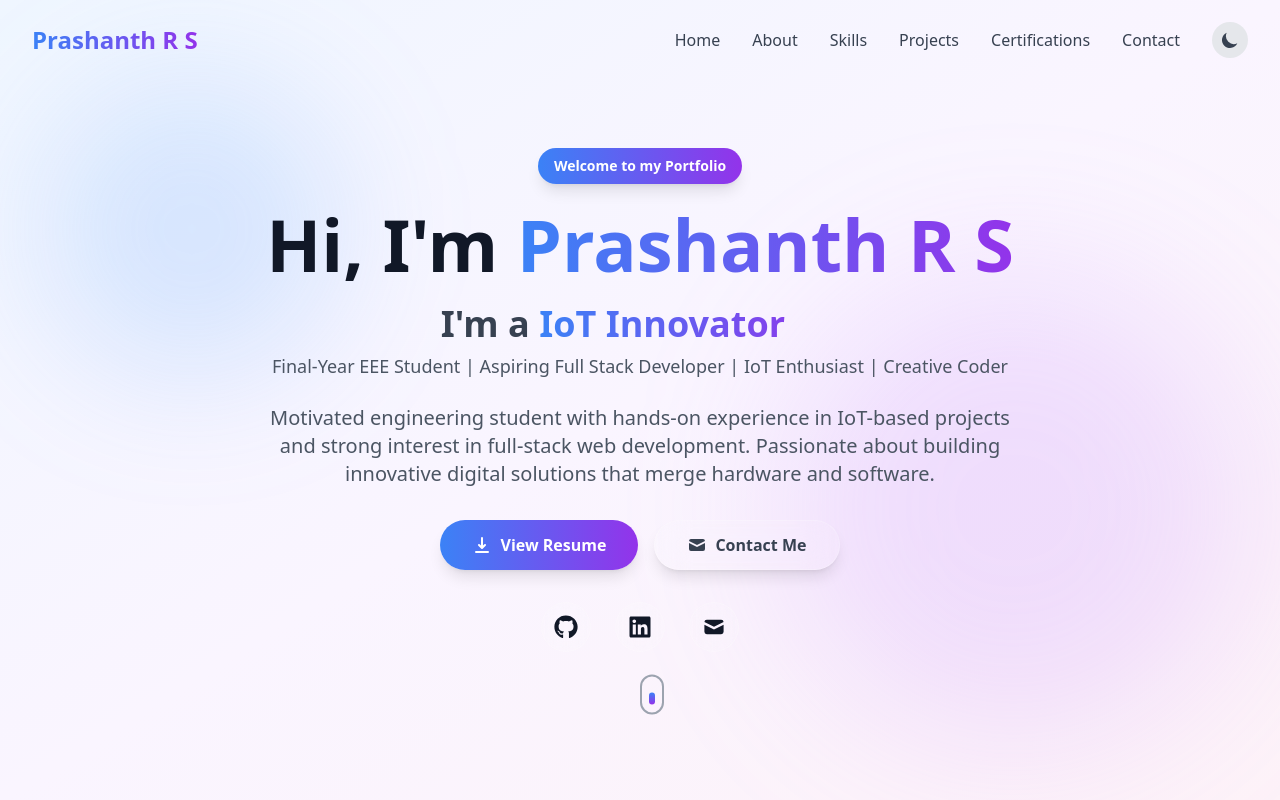
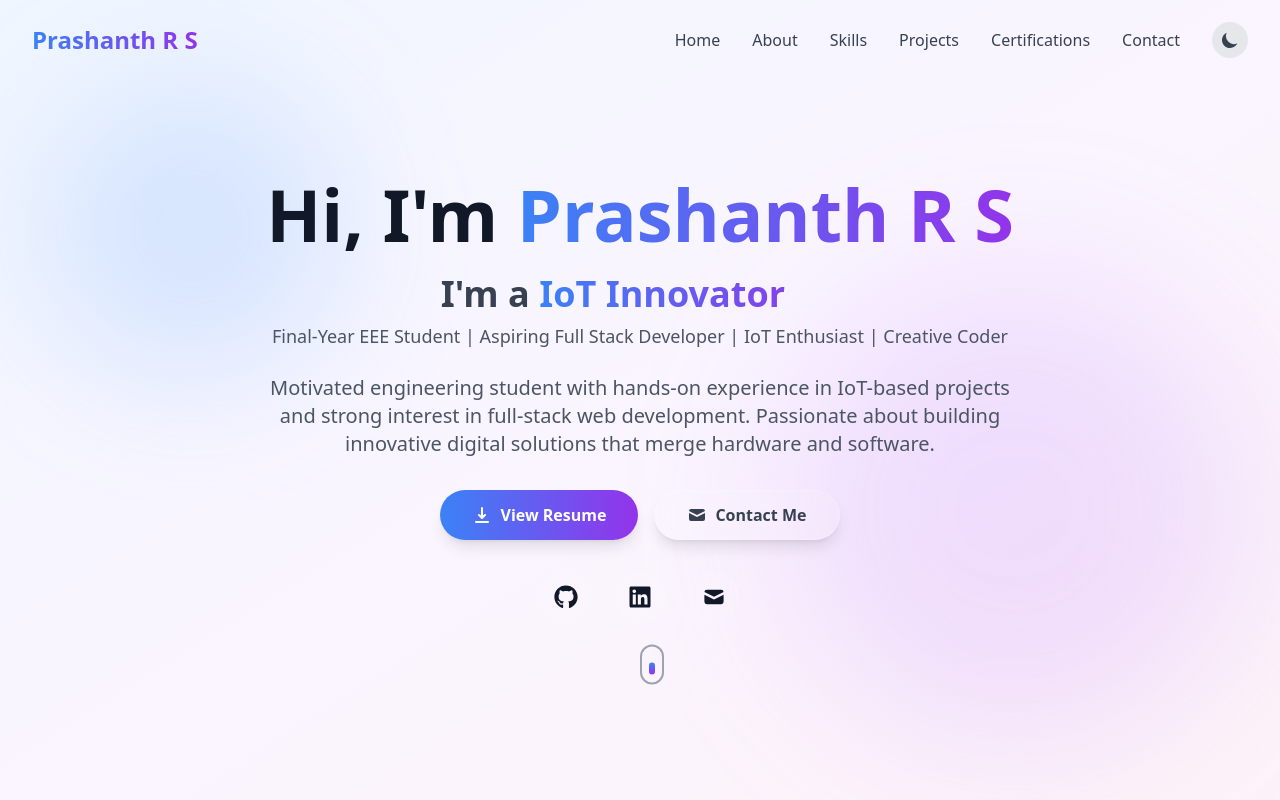
Before and after one commit to Prashanth-Ravikumar/Portfolio, a React (Vite) app: page / in a window 1280 px wide. Shown: the top 800 px of the page. Built offline with nearby package versions, Linux system fonts and the light colour scheme.

Commit message:
added resume

```diff
--- a/src/components/Hero.jsx
+++ b/src/components/Hero.jsx
@@ -108,11 +108,7 @@ const Hero = () => {
         animate="visible"
         className="section-container relative z-10 text-center"
       >
-        <motion.div variants={itemVariants} className="mb-6">
-          <span className="inline-block px-4 py-2 bg-gradient-to-r from-blue-500 to-violet-600 text-white rounded-full text-sm font-semibold shadow-lg">
-            Welcome to my Portfolio
-          </span>
-        </motion.div>
+
 
         <motion.h1
           variants={itemVariants}
@@ -148,8 +144,9 @@ const Hero = () => {
           className="flex flex-wrap justify-center gap-4 mb-8"
         >
           <motion.a
-            href="/resume.pdf"
-            download
+            href="Prashanth_Resume.pdf"
+            target="_blank"
+            rel="noopener noreferrer"
             className="flex items-center gap-2 px-8 py-3 bg-gradient-to-r from-blue-500 to-violet-600 text-white rounded-full font-semibold shadow-lg hover:shadow-xl transition-all duration-300"
             whileHover={{ scale: 1.05, y: -2 }}
             whileTap={{ scale: 0.95 }}
```
Also changed, not shown: 1 other file (tests, documents, lock files or other folders).
